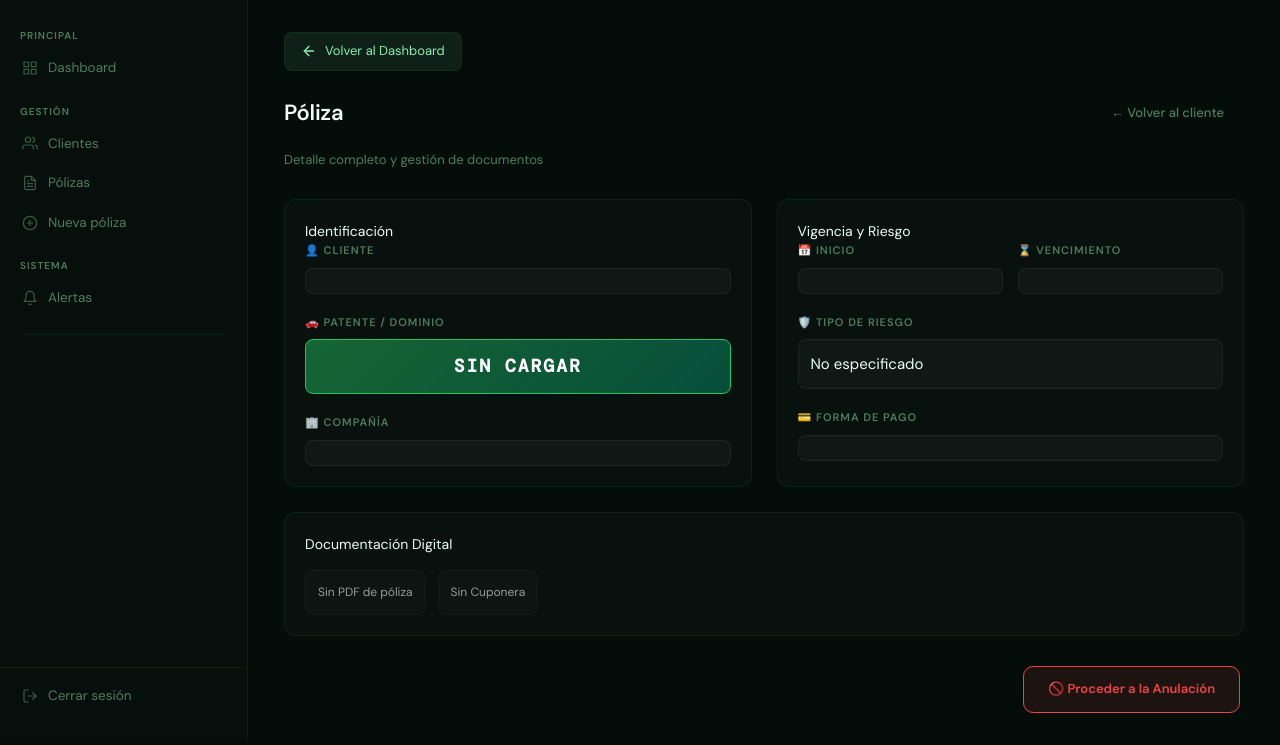
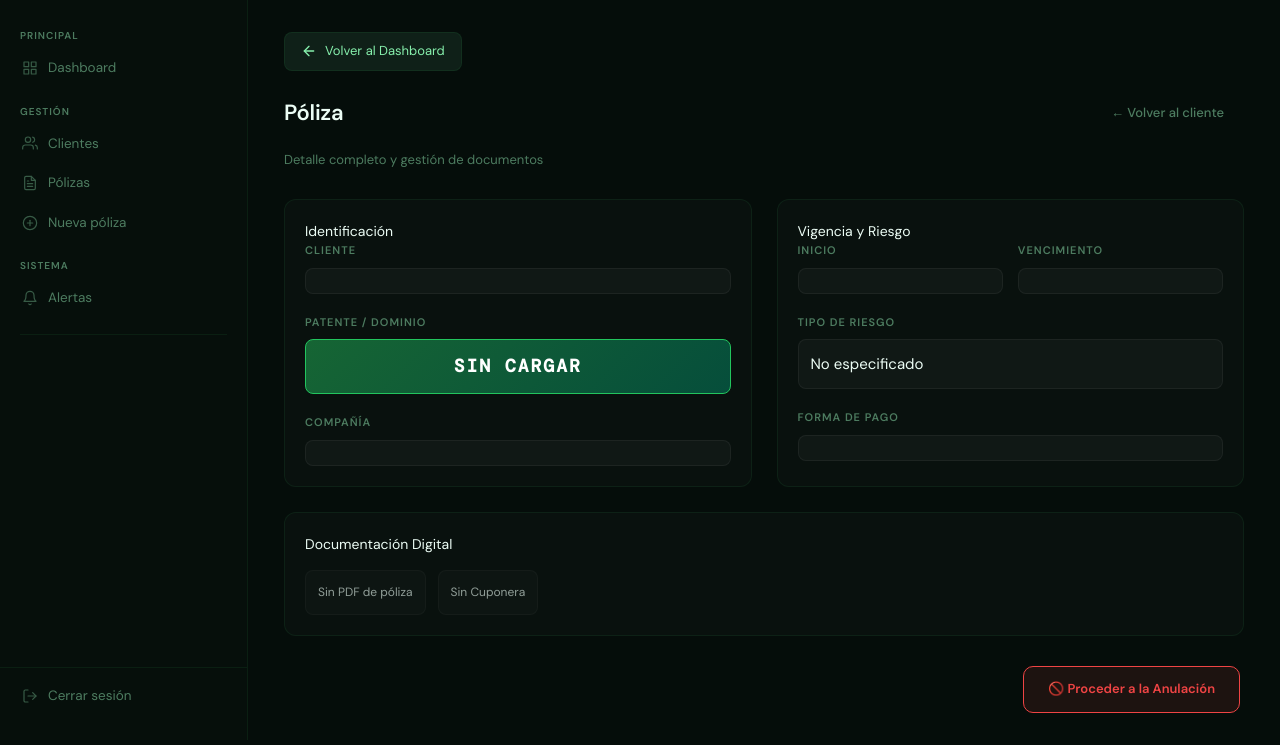
Before and after one commit to ferfama-debug/brokercrm, a Django app: template templates/policies/detalle_poliza.html in a window 1280 px wide. Shown: the part 60-805 px from the top of the page. Run offline with Django 4.2, Linux system fonts and the light colour scheme; the template is opened without the code that fills it, so the values that code supplies are empty.

Commit message:
Mejora visual detalle poliza y campo patente

```diff
--- a/templates/policies/detalle_poliza.html
+++ b/templates/policies/detalle_poliza.html
@@ -80,20 +80,20 @@
     <div class="form-section-title" style="margin-top:0;">Identificación</div>
 
     <div style="margin-bottom: 20px;">
-      <label class="info-label">👤 Cliente</label>
+      <label class="info-label"> Cliente</label>
       <div class="info-value">{{ poliza.client }}</div>
     </div>
 
     <!-- 🟢 CAMPO DE PATENTE DESTACADO 🟢 -->
     <div style="margin-bottom: 20px;">
-      <label class="info-label">🚗 Patente / Dominio</label>
+      <label class="info-label"> Patente / Dominio</label>
       <div class="info-value patente-destacada">
         {{ poliza.patente|default:"SIN CARGAR" }}
       </div>
     </div>
 
     <div>
-      <label class="info-label">🏢 Compañía</label>
+      <label class="info-label"> Compañía</label>
       <div class="info-value">{{ poliza.company }}</div>
     </div>
   </div>
@@ -104,22 +104,22 @@
 
     <div style="display: grid; grid-template-columns: 1fr 1fr; gap: 15px; margin-bottom: 20px;">
       <div>
-        <label class="info-label">📅 Inicio</label>
+        <label class="info-label"> Inicio</label>
         <div class="info-value">{{ poliza.start_date|date:"d/m/Y" }}</div>
       </div>
       <div>
-        <label class="info-label">⌛ Vencimiento</label>
+        <label class="info-label"> Vencimiento</label>
         <div class="info-value">{{ poliza.end_date|date:"d/m/Y" }}</div>
       </div>
     </div>
 
     <div style="margin-bottom: 20px;">
-      <label class="info-label">🛡️ Tipo de Riesgo</label>
+      <label class="info-label"> Tipo de Riesgo</label>
       <div class="info-value">{{ poliza.risk_type.nombre|default:"No especificado" }}</div>
     </div>
 
     <div>
-      <label class="info-label">💳 Forma de Pago</label>
+      <label class="info-label"> Forma de Pago</label>
       <div class="info-value">{{ poliza.get_forma_pago_display }}</div>
     </div>
   </div>
```
